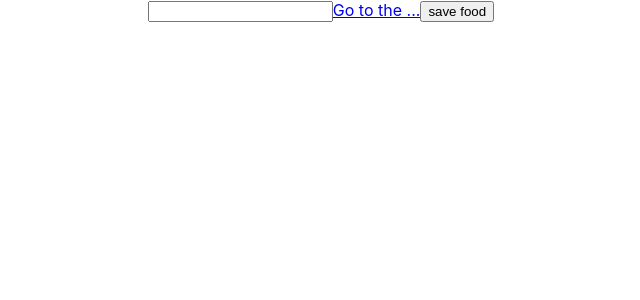
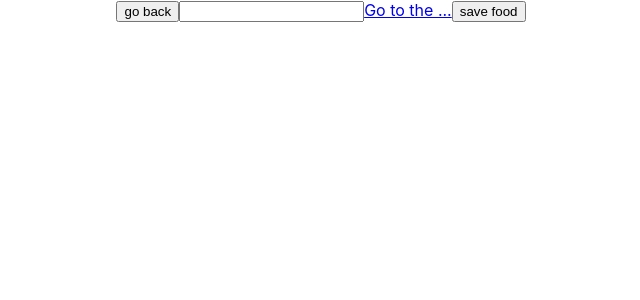
Before and after one commit to ehsansh/react-bootcamp, a React (Create React App) app: page / in a window 1280 px wide. Shown: the top 300 px of the page, without its empty margins (319-959 px from the left). Built offline with nearby package versions, Linux system fonts and the light colour scheme.

Commit message:
add to back button using navigate()

```diff
--- a/src/App.js
+++ b/src/App.js
@@ -1,7 +1,6 @@
 import './App.css';
 import Food from './Food';
 import Meal from './Meal';
-
 import { Route, Routes } from 'react-router-dom';
 import Home from './Home';
 import NotFound from './NotFound';
--- a/src/FoodSearch.js
+++ b/src/FoodSearch.js
@@ -42,6 +42,7 @@ function FoodSearch() {
     };
     return (
         <div>
+            <button onClick={() => navigate(-1)}>go back</button>
             <input
                 onChange={event => setQuery(event.target.value)}
                 type='text'
```
